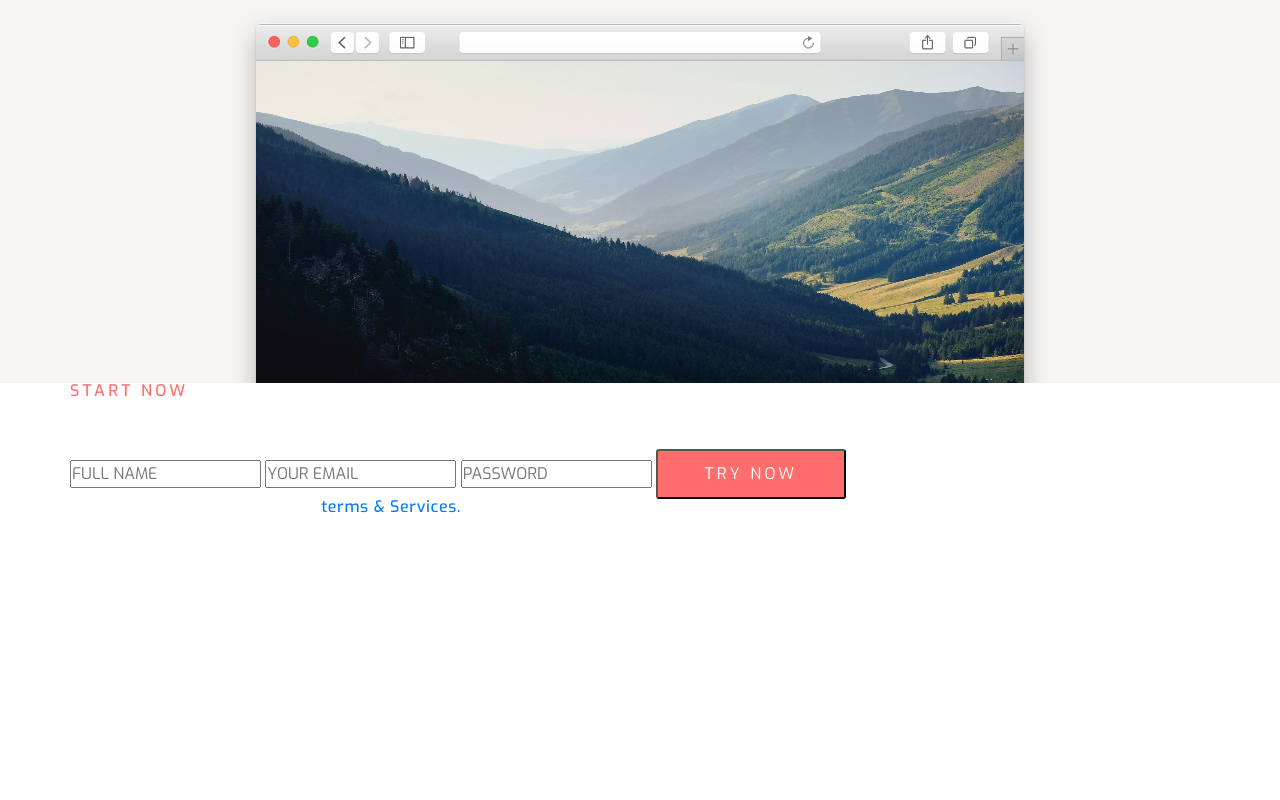
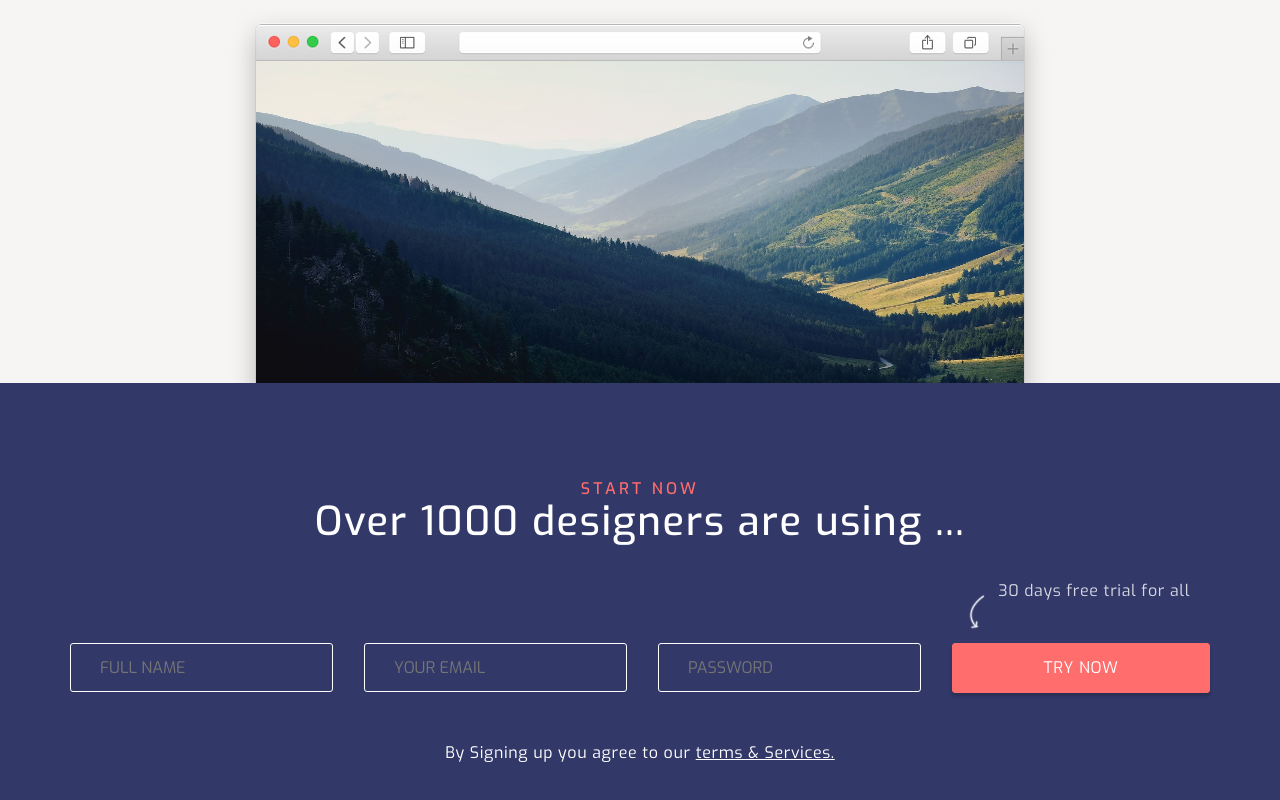
Before and after one commit to Crinoidea/Design-studio, a website: page src/index.html in a window 1280 px wide. Shown: the part 3896-4696 px from the top of the page. Before the commit the page ends 4413 px from the top, so only its background shows below. Drawn offline with nearby package versions, Linux system fonts and the light colour scheme; files that its build step writes are made by us from their sources; files whose address does not match are found by name.

Commit message:
Add section .start for style.scss

```diff
--- /dev/null
+++ b/src/scss/blocks/_start.scss
@@ -0,0 +1,62 @@
+.start {
+    padding: 98px 0 85px;
+    min-height: 467px;
+    background-color: #323969;
+    &__subheader {
+        text-align: center;
+    }
+    &__header {
+        text-align: center;
+    }
+    &__form {
+        position: relative;
+        margin-top: 96px;
+        display: flex;
+        flex-wrap: wrap;
+        justify-content: space-between;
+        input {
+            padding-left: 29px;
+            width: 263px;
+            height: 49px;
+            border: 1px solid #fff;
+            border-radius: 3px;
+            background-color: #323969;
+            font-size: 16px;
+            font-weight: 400;
+            text-transform: uppercase;
+            color: #fff;
+        }
+    }
+    &__btn {
+        width: 258px;
+        border: 1px solid $color-pink;
+        box-shadow: 0px 3px 3px 0px rgba(14,15,15,0.25);
+        letter-spacing: 0.04em;
+    }
+    &__img {
+        position: absolute;
+        right: 185px;
+        top: -55px;
+    }
+    &__trial {
+        position: absolute;
+        font-weight: 400;
+        opacity: 0.8;
+        right: 20px;
+        top: -60px;
+    }
+    &__policy {
+        margin-top: 52px;
+        text-align: center;
+        font-weight: 400;
+        &-link {
+            text-decoration: underline;
+            color: inherit;
+            &:hover {
+                color: $color-pink;
+                transition: 0.3s;
+            }
+        }
+    }
+
+}
--- a/src/scss/style.scss
+++ b/src/scss/style.scss
@@ -21,5 +21,6 @@
 @import 'blocks/design';
 @import 'blocks/partner';
 @import 'blocks/details';
+@import 'blocks/start';
 
 @import 'blocks/media';
```
Also changed, not shown: dist/css/style.min.css.
